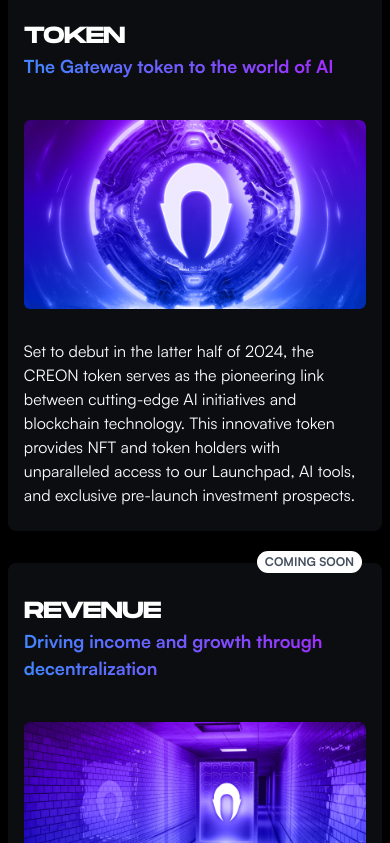
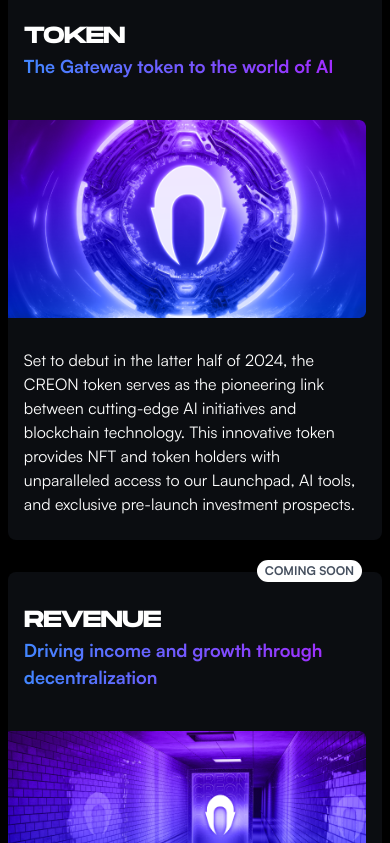
Before and after one commit to kravchenko-anton/creon-web, a Next.js app: page / in a window 390 px wide. Shown: the part 4541-5384 px from the top of the page. Built offline with nearby package versions, Linux system fonts and the light colour scheme.

Commit message:
fix rounded and mx in soon

```diff
--- a/app/(landing)/ComingSoonSection.tsx
+++ b/app/(landing)/ComingSoonSection.tsx
@@ -54,10 +54,10 @@ const ComingSoonElement = ({
 				{subHeading}
 			</h3>
 		</div>
-		<div className='ml-4 max-h-[234px] max-w-[423px] overflow-hidden rounded-md md:ml-0 md:rounded-l-none'>
+		<div className=' max-h-[234px] max-w-[423px] overflow-hidden rounded-md rounded-l-none md:ml-0'>
 			<Image
 				alt={'Creon'}
-				className='mx-auto  transition-all duration-300  hover:scale-125 md:mx-0 '
+				className='transition-all duration-300  hover:scale-125'
 				width={423}
 				height={234}
 				src={picture}
```
